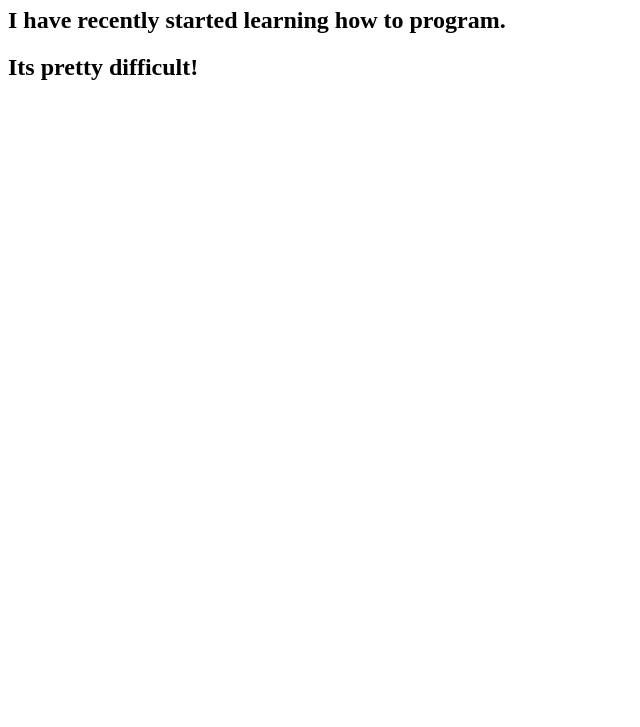
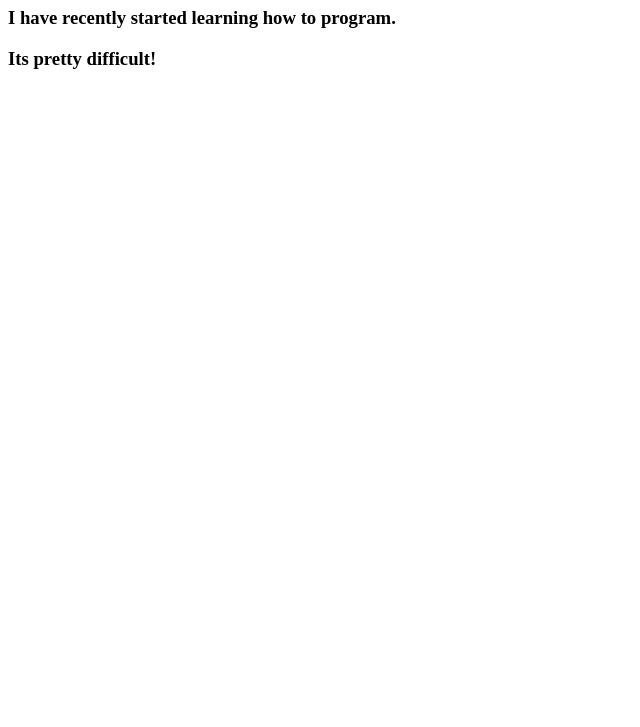
Before and after one commit to betsybaileyy/Lab-1-html-and-css, a plain HTML site: page index.html in a window 1280 px wide. Shown: the part 73-800 px from the top of the page, without its empty margins (0-640 px from the left). Drawn offline with Linux system fonts and the light colour scheme.

Commit message:
update basic

```diff
--- a/index.html
+++ b/index.html
@@ -8,7 +8,8 @@
 </head>
 <body>
     <h1>Hi! This is all new to me.</h1>
-        <h2>I have recently started learning how to program.</h2>
-        <h2>Its pretty difficult!</h2>
+        <h3>I have recently started learning how to program.</h3>
+        <h3>Its pretty difficult!</h3>
+
 </body>
 </html>
```
